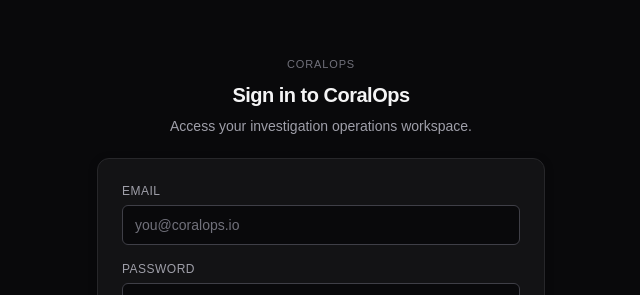
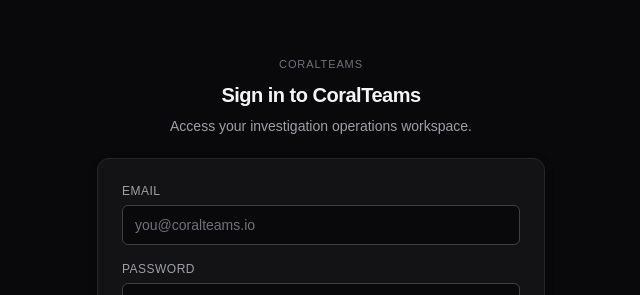
Before and after one commit to Coden-inja/Coral-Workspace, a Next.js app in the folder frontend/: page /login in a window 1280 px wide. Shown: the part 150-445 px from the top of the page, without its empty margins (319-959 px from the left). Built offline with nearby package versions, Linux system fonts and the light colour scheme.

Commit message:
chore: rename CoralOps branding to CoralTeams in frontend

```diff
--- a/frontend/src/app/(ops)/layout.tsx
+++ b/frontend/src/app/(ops)/layout.tsx
@@ -24,8 +24,8 @@
   return (
     <OpsRouteGuard>
       <OpsDashboardShell
-        workspaceName="CoralOps SOC"
-        topbarTitle="CoralOps Investigation Operations"
+        workspaceName="CoralTeams SOC"
+        topbarTitle="CoralTeams Investigation Operations"
         environment="Production"
         metrics={metrics}
       >
--- a/frontend/src/app/global-error.tsx
+++ b/frontend/src/app/global-error.tsx
@@ -21,7 +21,7 @@
             <p className="text-xs uppercase tracking-[0.08em] text-zinc-400">Operational Resilience</p>
             <h1 className="mt-2 text-lg font-semibold text-zinc-100">Unexpected application fault</h1>
             <p className="mt-2 text-sm text-zinc-300">
-              CoralOps recovered into a safe state boundary. You can retry the last render without losing route context.
+              CoralTeams recovered into a safe state boundary. You can retry the last render without losing route context.
             </p>
             <button
               type="button"
--- a/frontend/src/components/auth/auth-route-loading.tsx
+++ b/frontend/src/components/auth/auth-route-loading.tsx
@@ -2,7 +2,7 @@
   return (
     <div className="flex min-h-screen items-center justify-center bg-zinc-950 px-4">
       <div className="w-full max-w-sm rounded-lg border border-zinc-800/90 bg-zinc-900/70 px-4 py-5 text-center shadow-[0_1px_0_rgba(255,255,255,0.03)_inset,0_10px_24px_rgba(2,6,23,0.35)]">
-        <p className="text-[11px] uppercase tracking-[0.08em] text-zinc-500">CoralOps</p>
+        <p className="text-[11px] uppercase tracking-[0.08em] text-zinc-500">CoralTeams</p>
         <p className="mt-2 text-sm font-medium text-zinc-200">Restoring session...</p>
         <div className="mx-auto mt-4 h-1 w-24 overflow-hidden rounded bg-zinc-800">
           <div className="h-full w-1/2 animate-pulse rounded bg-blue-500/70" />
--- a/frontend/src/components/auth/auth-shell.tsx
+++ b/frontend/src/components/auth/auth-shell.tsx
@@ -16,7 +16,7 @@
     <div className="flex min-h-screen flex-col items-center justify-center bg-zinc-950 px-4 py-10">
       <div className="w-full max-w-md space-y-5">
         <header className="text-center">
-          <p className="text-[11px] uppercase tracking-[0.08em] text-zinc-500">CoralOps</p>
+          <p className="text-[11px] uppercase tracking-[0.08em] text-zinc-500">CoralTeams</p>
           <h1 className="mt-2 text-xl font-semibold tracking-tight text-zinc-100">{title}</h1>
           <p className="mt-1.5 text-sm leading-relaxed text-zinc-400">{description}</p>
         </header>
--- a/frontend/src/components/auth/login-form.tsx
+++ b/frontend/src/components/auth/login-form.tsx
@@ -46,7 +46,7 @@
 
   return (
     <AuthShell
-      title="Sign in to CoralOps"
+      title="Sign in to CoralTeams"
       description="Access your investigation operations workspace."
       footer={
         <p>
@@ -68,7 +68,7 @@
             name="email"
             type="email"
             autoComplete="email"
-            placeholder="you@coralops.io"
+            placeholder="you@coralteams.io"
             value={email}
             onChange={(event) => setEmail(event.target.value)}
             hasError={Boolean(fieldErrors.email)}
--- a/frontend/src/components/auth/register-form.tsx
+++ b/frontend/src/components/auth/register-form.tsx
@@ -56,7 +56,7 @@
 
   return (
     <AuthShell
-      title="Create your CoralOps account"
+      title="Create your CoralTeams account"
       description="Register for secure access to investigation operations."
       footer={
         <p>
@@ -92,7 +92,7 @@
             name="email"
             type="email"
             autoComplete="email"
-            placeholder="you@coralops.io"
+            placeholder="you@coralteams.io"
             value={email}
             onChange={(event) => setEmail(event.target.value)}
             hasError={Boolean(fieldErrors.email)}
--- a/frontend/src/components/shell/ops-dashboard-shell.tsx
+++ b/frontend/src/components/shell/ops-dashboard-shell.tsx
@@ -34,8 +34,8 @@
 export function OpsDashboardShell({
   children,
   metrics,
-  workspaceName = "CoralOps SOC",
-  topbarTitle = "CoralOps Investigation Operations",
+  workspaceName = "CoralTeams SOC",
+  topbarTitle = "CoralTeams Investigation Operations",
   environment = "Production",
 }: OpsDashboardShellProps) {
   const { role } = useAuth();
--- a/frontend/src/components/shell/sidebar.tsx
+++ b/frontend/src/components/shell/sidebar.tsx
@@ -49,7 +49,7 @@
 
 export function Sidebar({
   items,
-  workspaceName = "CoralOps SOC",
+  workspaceName = "CoralTeams SOC",
   environment = "Production",
   roleLabel,
   activeItemId,
@@ -133,7 +133,7 @@
         <div className="flex h-7 w-7 shrink-0 items-center justify-center rounded-md border border-zinc-700 bg-zinc-900">
           <span className="text-[11px] font-bold tracking-tight text-blue-400/90">C</span>
         </div>
-        <span className="text-sm font-semibold tracking-tight text-zinc-100">CoralOps</span>
+        <span className="text-sm font-semibold tracking-tight text-zinc-100">CoralTeams</span>
       </div>
 
       <div className="border-b border-zinc-800 px-4 py-3.5">
@@ -201,7 +201,7 @@
             className="mb-2.5 normal-case tracking-[0.06em] text-zinc-500"
           />
         ) : null}
-        <p className="text-[13px] font-medium text-zinc-500/80">CoralOps</p>
+        <p className="text-[13px] font-medium text-zinc-500/80">CoralTeams</p>
         <p className="mt-0.5 text-[11px] leading-snug text-zinc-600/70">Enterprise AI Operations Infrastructure</p>
       </div>
     </div>
```
